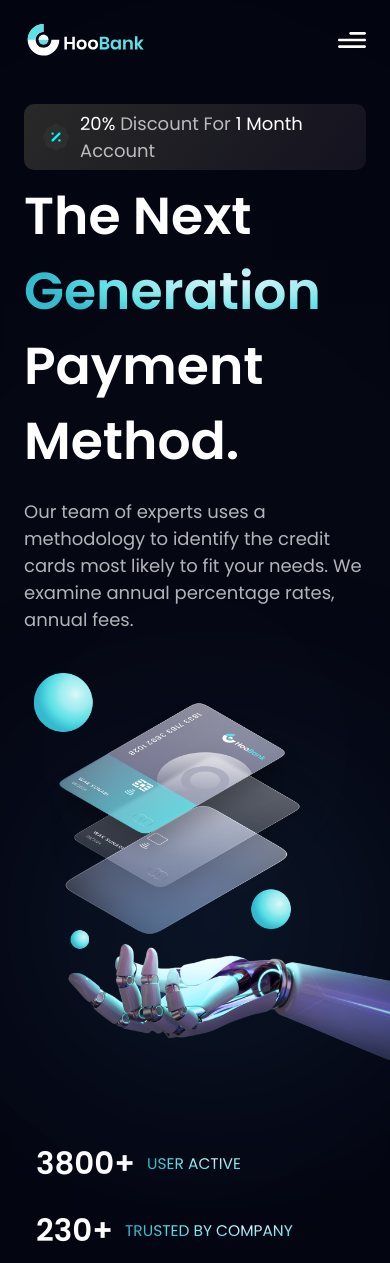
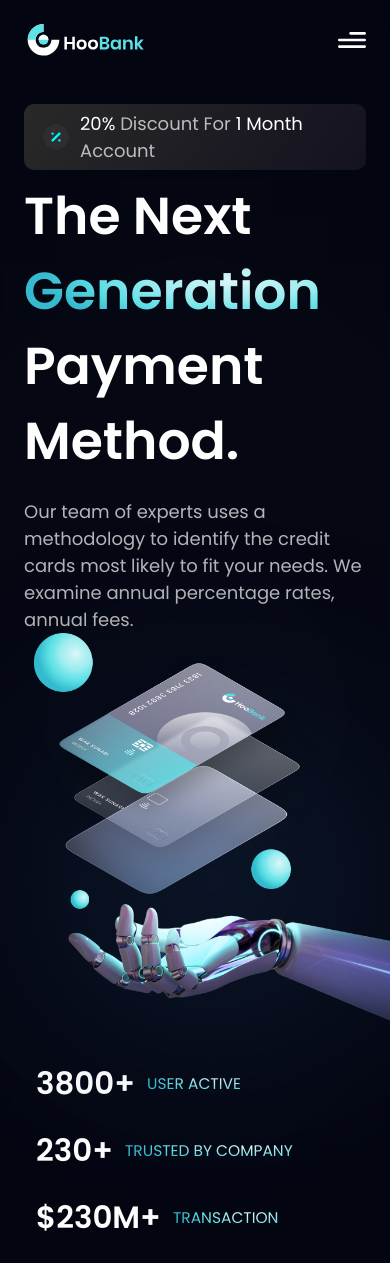
Before and after one commit to dkzhen/space, a Next.js app: page / in a window 390 px wide. Shown: the top 1263 px of the page. Built offline with nearby package versions, Linux system fonts and the light colour scheme.

Commit message:
V1:fixed navbar bug screen

```diff
--- a/components/Hero.jsx
+++ b/components/Hero.jsx
@@ -46,7 +46,7 @@ const Hero = () => {
 
       </div>
 
-      <div className={`flex ${styles.flexCenter} md:my-0 my-10 relative`}>
+      <div className={`flex ${styles.flexCenter}  relative`}>
         <Image src={robot} alt="billing" className="w-full relative z-[5] " />
 
         {/* gradient start */}
```
